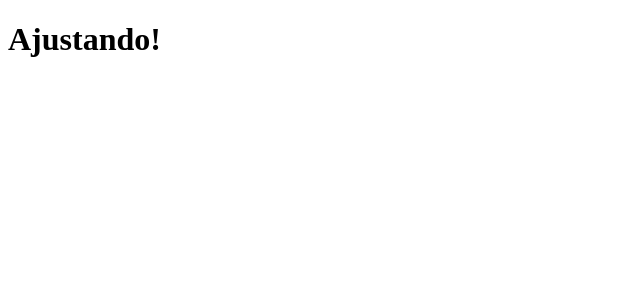
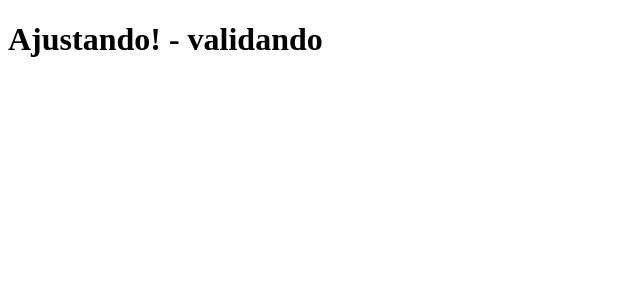
Before and after one commit to luisricarte/clone-tabnews, a Next.js app: page / in a window 1280 px wide. Shown: the top 300 px of the page, without its empty margins (0-640 px from the left). Built offline with nearby package versions, Linux system fonts and the light colour scheme.

Commit message:
teste - validando

```diff
--- a/pages/index.js
+++ b/pages/index.js
@@ -1,5 +1,5 @@
 function Home() {
-  return <h1>Ajustando!</h1>;
+  return <h1>Ajustando! - validando</h1>;
 }
 
 export default Home;
```
